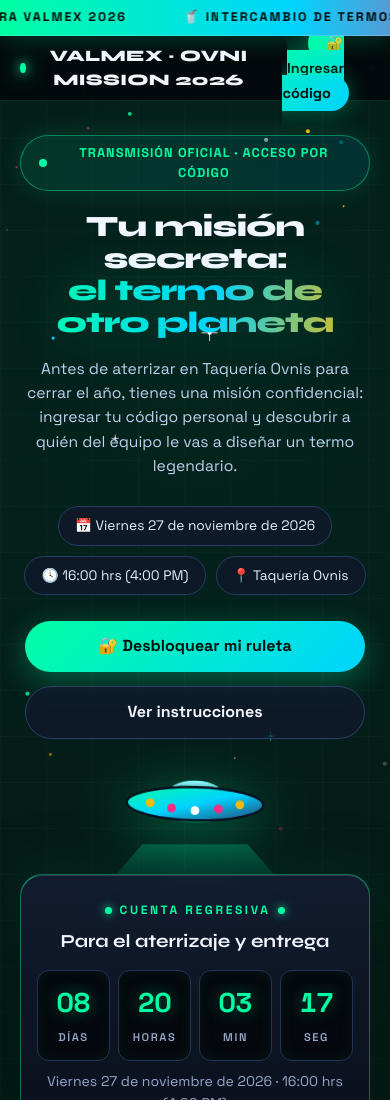
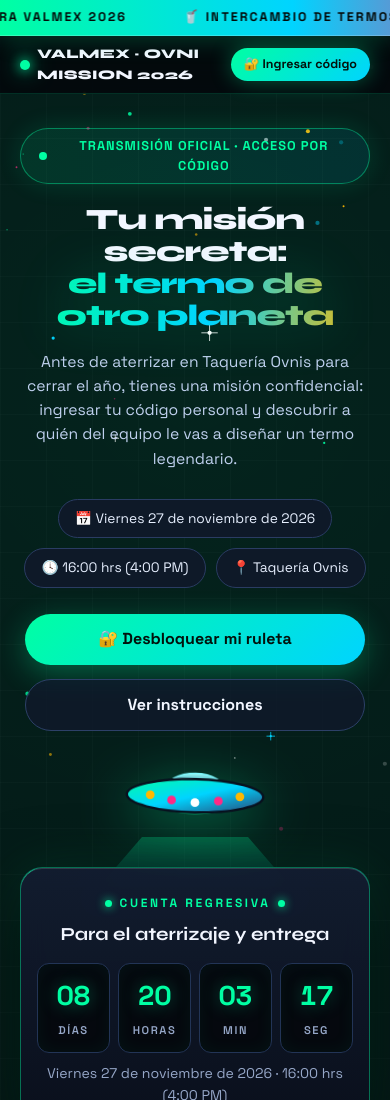
Before and after one commit to zarateandric/fiesta-opvalmex, a plain HTML site: page index.html in a window 390 px wide. Shown: the top 1100 px of the page. Drawn offline with nearby package versions, Linux system fonts and the light colour scheme.

Commit message:
Fix navbar button overlap on mobile screens

```diff
--- a/index.html
+++ b/index.html
@@ -41,14 +41,15 @@ h2{font-size:clamp(1.75rem,4.2vw,2.6rem)}
 @keyframes marquee{0%{transform:translate3d(0,0,0)}100%{transform:translate3d(-100%,0,0)}}
 @keyframes gradientMove{0%{background-position:0% 50%}100%{background-position:300% 50%}}
 nav{position:sticky;top:0;z-index:30;background:#04060bd9;backdrop-filter:blur(14px);border-bottom:1px solid #00ffa329}
-nav .wrap{display:flex;align-items:center;justify-content:space-between;height:64px}
-.brand{display:flex;align-items:center;gap:10px;font-family:"Syne",sans-serif;font-weight:800;font-size:1rem;letter-spacing:.02em}
-.brand-dot{width:10px;height:10px;border-radius:50%;background:var(--accent);box-shadow:0 0 12px var(--accent),0 0 24px var(--accent)}
-nav a{color:var(--muted);text-decoration:none;font-size:.9rem;margin-left:20px;font-weight:600;transition:color .2s}
+nav .wrap{display:flex;align-items:center;justify-content:space-between;gap:10px;min-height:64px;padding-top:8px;padding-bottom:8px}
+.brand{display:flex;align-items:center;gap:10px;font-family:"Syne",sans-serif;font-weight:800;font-size:1rem;letter-spacing:.02em;text-align:left;min-width:0}
+.brand-dot{flex:none;width:10px;height:10px;border-radius:50%;background:var(--accent);box-shadow:0 0 12px var(--accent),0 0 24px var(--accent)}
+nav .nav-links{display:flex;align-items:center;flex:none}
+nav a{color:var(--muted);text-decoration:none;font-size:.9rem;margin-left:20px;font-weight:600;transition:color .2s;white-space:nowrap}
 nav a:hover{color:var(--accent)}
-nav a.pill{color:#04120c;background:linear-gradient(135deg,var(--accent),var(--cyber));padding:9px 18px;border-radius:999px;font-weight:700;box-shadow:0 0 22px #00ffa355;transition:transform .15s,box-shadow .15s}
+nav a.pill{color:#04120c;background:linear-gradient(135deg,var(--accent),var(--cyber));padding:9px 18px;border-radius:999px;font-weight:700;box-shadow:0 0 22px #00ffa355;transition:transform .15s,box-shadow .15s;margin-left:14px}
 nav a.pill:hover{transform:translateY(-2px);box-shadow:0 0 32px #00ffa399;color:#04120c}
-@media(max-width:640px){nav a:not(.pill){display:none}}
+@media(max-width:679px){nav a:not(.pill){display:none}nav a.pill{margin-left:0}}
 .hero{padding:52px 0 36px;position:relative}
 .hero .wrap{display:flex;flex-direction:column;align-items:center;text-align:center}
 .badge-row{display:inline-flex;align-items:center;gap:10px;background:linear-gradient(90deg,#00ffa31a,#00d4ff1a);border:1px solid #00ffa366;padding:7px 18px;border-radius:999px;margin-bottom:20px;font-size:.8rem;color:var(--accent);font-weight:700;letter-spacing:.08em;text-transform:uppercase;box-shadow:0 0 24px #00ffa322}
@@ -159,6 +160,9 @@ footer{padding:34px 0 calc(52px + env(safe-area-inset-bottom,0px));text-align:ce
 }
 @media(max-width:679px){
   section{padding:38px 0}
+  nav .wrap{min-height:56px}
+  .brand{font-size:.82rem;gap:7px}
+  nav a.pill{padding:7px 13px;font-size:.78rem}
   .hero{padding:34px 0 24px}
   .hero h1{font-size:clamp(1.85rem,7.5vw,2.6rem)}
   .lead{font-size:.98rem;padding:0 4px}
@@ -181,10 +185,11 @@ footer{padding:34px 0 calc(52px + env(safe-area-inset-bottom,0px));text-align:ce
 }
 @media(max-width:359px){
   /* Pantallas ultra angostas como Galaxy Z Fold cerrado (280px - 340px) */
-  .wrap{padding:0 12px}
-  nav .wrap{height:56px}
-  .brand{font-size:.82rem;gap:6px}
-  nav a.pill{padding:7px 11px;font-size:.76rem}
+  .wrap{padding:0 10px}
+  nav .wrap{min-height:52px;gap:6px}
+  .brand{font-size:.72rem;gap:5px}
+  .brand-short{display:none}
+  nav a.pill{padding:6px 10px;font-size:.72rem}
   .badge-row,.signal-pill{font-size:.68rem;padding:5px 12px}
   .hero h1{font-size:1.65rem}
   .meta-pill,.chip{font-size:.78rem;padding:6px 12px}
@@ -209,8 +214,8 @@ footer{padding:34px 0 calc(52px + env(safe-area-inset-bottom,0px));text-align:ce
 
 <nav>
   <div class="wrap">
-    <div class="brand"><span class="brand-dot"></span> VALMEX · OVNI MISSION 2026</div>
-    <div><a href="#dinamica">La dinámica</a><a class="pill" href="#ruleta">🔐 Ingresar código</a></div>
+    <div class="brand"><span class="brand-dot"></span><span>VALMEX <span class="brand-short">· OVNI MISSION 2026</span></span></div>
+    <div class="nav-links"><a href="#dinamica">La dinámica</a><a class="pill" href="#ruleta">🔐 Ingresar código</a></div>
   </div>
 </nav>
 
```
